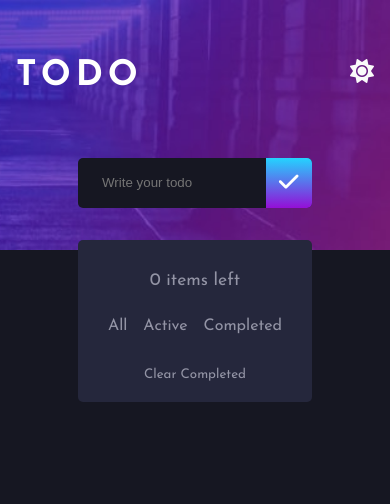
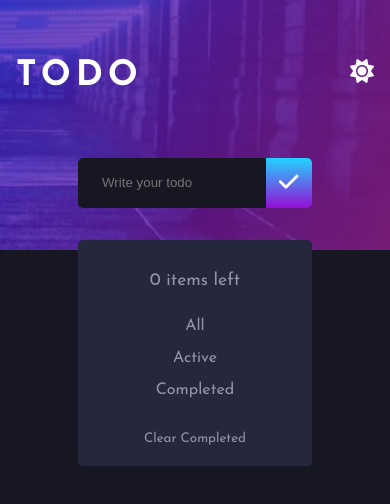
Before and after one commit to dazzlerabhi30800/frontEndMentor-todo-app-with-local-storage, a React (Create React App) app: page / in a window 390 px wide. Shown: the top 504 px of the page. Built offline with nearby package versions, Linux system fonts and the light colour scheme.

Commit message:
fixed some design issues

```diff
--- a/src/Components/Style.css
+++ b/src/Components/Style.css
@@ -311,3 +311,9 @@ body.light .clear--btn:hover {
     margin-left: 3rem;
   }
 }
+
+@media Screen and (max-width: 400px) {
+  .filter--links {
+    flex-direction: column;
+  }
+}
```
